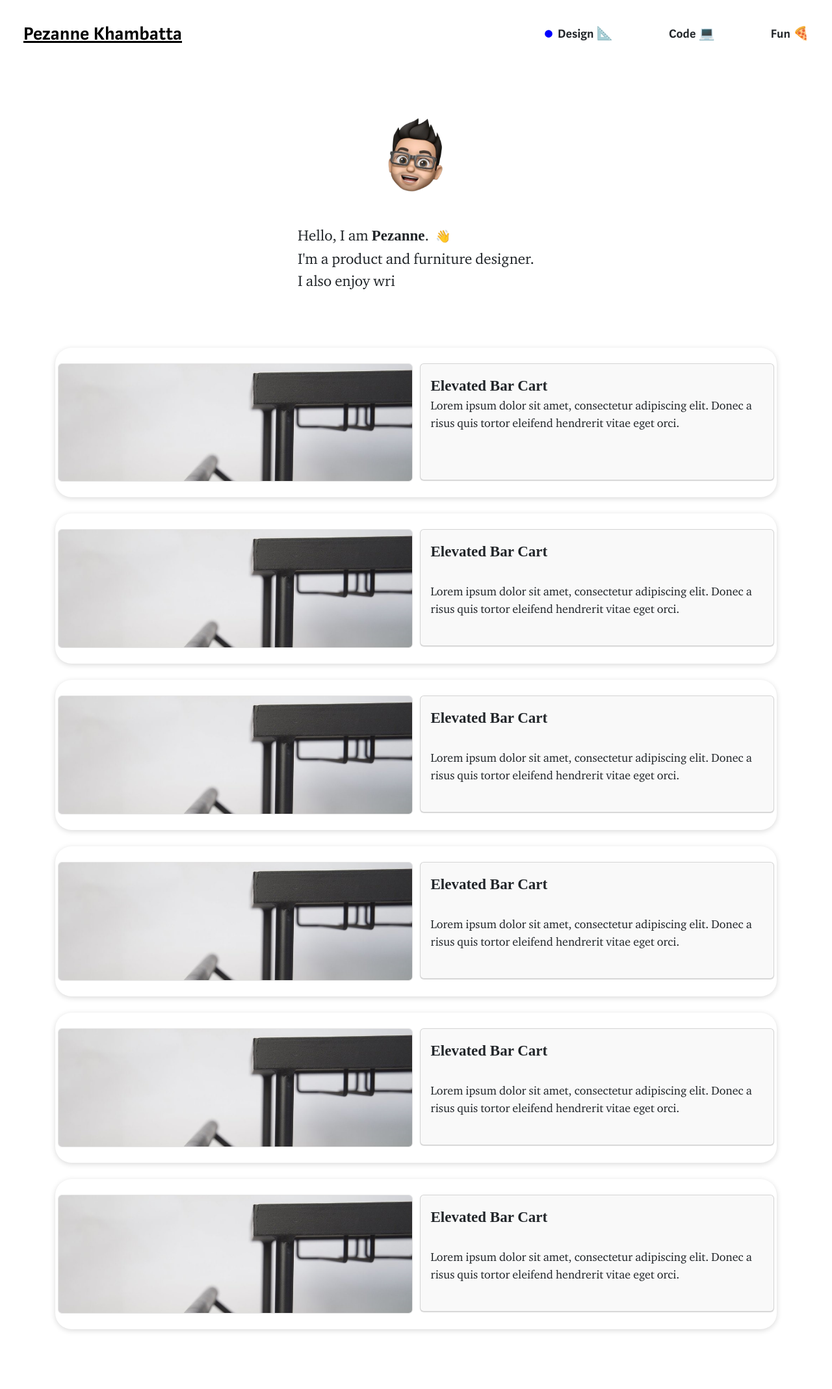
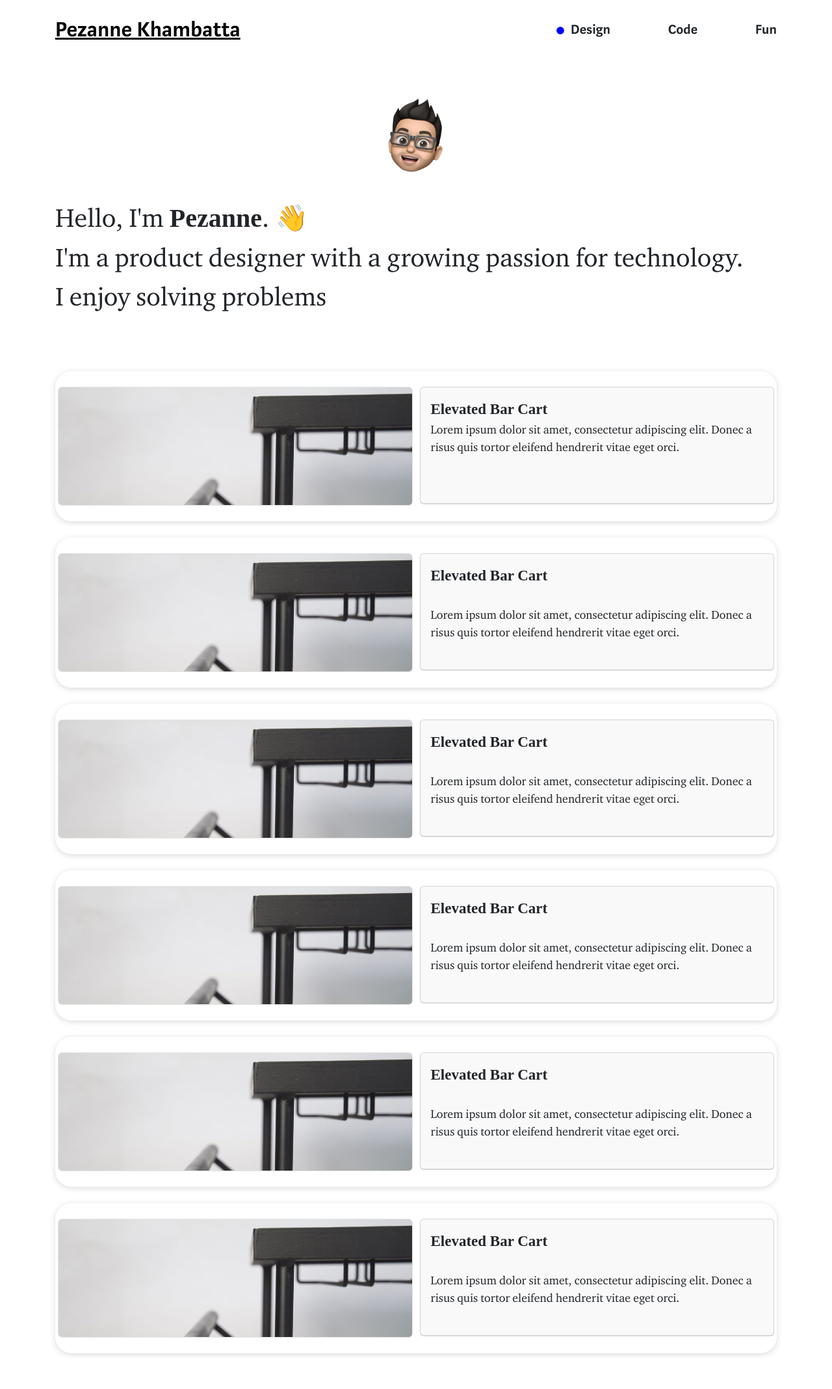
Before and after one commit to pkhambat1/DesignWebsite, a PHP site: page / in a window 1280 px wide. Shown: the whole page at 65% size. Before the commit the page ends 2049 px from the top, so only its background shows below. Run offline with PHP 8.4, Linux system fonts and the light colour scheme; some libraries are stand-ins or nearby versions; some web fonts are replaced.

Commit message:
box shadows improved. Intro text large. navbar text padding, fontsize changed

```diff
--- a/css/site.css
+++ b/css/site.css
@@ -187,12 +187,6 @@ body {
     margin-bottom: 20px;
 }
 
-.emoji {
-    font-size: 19px;
-    margin-bottom: 20px;
-    padding-left: 10px;
-}
-
 p, p:hover {
   font-family: medium-content-serif-font;
   text-decoration: none;
@@ -209,6 +203,15 @@ span {
   font-family: medium-content-serif-font;
 }
 
+.intro span {
+  font-size: 40px;
+}
+
+span.emoji {
+  font-size: 40px;
+  margin-bottom: 20px;
+  padding-left: 10px;
+}
 
 .portfolio-block {
   padding-bottom: 30px;
@@ -295,8 +298,8 @@ span {
   background-size: cover;
   background-repeat: no-repeat;
   margin: auto;
-  margin-bottom: 30px;
-  margin-top: 50px;
+  margin-bottom: 20px;
+  margin-top: 20px;
 }
 
 .page-footer {
@@ -313,7 +316,7 @@ span {
 }
 
 #logo {
-  font-size: 30px;
+  font-size: 35px;
   font-weight: 600;
   color: rgba(0,0,0,1);
   /*padding-top: 10px;*/
@@ -331,7 +334,7 @@ span {
   transition: .2s ease-in;
   /*background: #20D188;*/
   background: white;
-  padding: 20px 5px;
+  padding: 10px 5px;
 }
 
 .navbar-light .navbar-brand, .navbar-light .navbar-nav .nav-link, .navbar-light .navbar-nav .nav-link.active {
@@ -345,8 +348,10 @@ span {
 
 .nav-link {
   font-weight: 700;
-  font-size: 20px;
+  font-size: 22px;
   padding-top: 10px;
+  padding-left: 0;
+  padding-right: 0;
 }
 
 /*.nav-link:hover {
@@ -380,18 +385,15 @@ span {
 
 .rect {
   background-color: white; /* offwhite */
-  box-shadow: 0 2px 8px rgba(0,0,0,.15);
+  box-shadow: 0px 2px 10px 0px rgba(0,0,0,.15);
   border-radius: 25px;
   padding: 1.5rem 0 .25rem 0;
   margin-bottom: 25px;
   transition: .4s;
 }
   .rect:hover {
-
-      -webkit-transform: scale(1.002);
-      transform: scale(1.002);
-
-      box-shadow: 0px 2px 12px rgba(0,0,0,.15)
+    margin-bottom: 30px;
+    box-shadow: 0px 4px 18px 5px rgba(0,0,0,.15);
   }
 
 #owl-demo .item img{
@@ -520,7 +522,3 @@ button:focus {
 div.col-12 {
   transition: .4s;
 }
-
-/*.scale-on-hover:hover {
-  transform: scale(1.05);
-}*/
--- a/index.html
+++ b/index.html
@@ -37,59 +37,55 @@
 
 <body>
 	<main class="page landing-page">
-		<!-- <section class=" justify-content-xl-start block-intro border-bottom"> -->
 		<div class="portfolio-block">
 			<header>
 				<nav class="navbar navbar-light navbar-expand-lg fixed-top portfolio-navbar">
-						<div class="container-fluid">
+					<!-- <div class="container-fluid"> -->
+					<div class="container">
 						<a class="nav-link logo" id="logo" href="index.html"><u>Pezanne Khambatta</u></a>
-							<!-- <button data-toggle="collapse" class="navbar-toggler" data-target="#navbarNav">
-								<span class="sr-only">Toggle navigation</span>
-								<i class="fas fa-bars" id="hamburger"></i>
-							</button> -->
 						<button data-toggle="collapse" class="navbar-toggler" data-target="#navbarNav"><span class="sr-only">Toggle navigation</span><i class="fas fa-bars" id="hamburger"></i></button>
 						<div class="collapse navbar-collapse" id="navbarNav">
 							<ul class="nav navbar-nav ml-auto">
 								<li class="nav-item item" role="presentation">
 									<a class="nav-link" href="index.html">
 										<i class="fas fa-circle"></i>
-											Design 📐
+										Design
+										<!-- 📐 -->
 									</a>
 								</li>
 								<li class="nav-item item" role="presentation">
 									<a class="nav-link" href="code.html">
 										<i class="fas fa-circle" style="opacity: 0"></i>
-											Code 💻
+										Code
+										<!-- 💻 -->
 									</a>
 								</li>
 								<li class="nav-item item pr-0" role="presentation">
-										<a class="nav-link" href="fun.html">
+									<a class="nav-link pr-0" href="fun.html">
 										<i class="fas fa-circle" style="opacity: 0"></i>
-											Fun 🍕
+										Fun
+										<!-- 🍕 -->
 									</a>
 								</li>
-									<!-- <li id="magic-line"></li> -->
 							</ul>
 						</div>
 					</div>
 				</nav>
 			</header>
 		</div>
-			<!-- </section> -->
 	</main>
 
 	<div class="container-fluid">
 		<div class="avatar" style="background-image:url('img/pezanne-memoji.png');"></div>
+	</div>
+	<div class="container">
 		<div class="about-me">
 			<div class="row justify-content-center">
-					<div class="col-auto text-left">
-						<span> Hello, I am <strong>Pezanne</strong>.</span><span class="emoji">👋</span><br />
-						<span> I&#39;m a product and furniture designer.</span><br />
-						<span> I also enjoy <span id="typing"></span>
-						<!-- <a href="" class="typewrite" data-period="500" data-type='[ " to code 💻.", "photography 📷.", "mathematics ➕.", "writing 📜.", "UX design."]'>
-							<span class="wrap"></span>
-						</a> -->
-				<!-- 		<h5><a href class="typewrite" data-period="2000" data-type="[ &quot;I also like to code.&quot; ]"><span class="wrap"></span></a></h5>  -->
+				<div class="col-12 text-left intro">
+					<span> Hello, I&#39;m <strong>Pezanne</strong>.</span><span class="emoji">👋</span><br />
+					<span> I&#39;m a product designer with a growing passion for technology.</span><br />
+					<span> I enjoy solving problems<span id="typing"></span>
+
 				</div>
 
 			</div>
--- a/js/index.js
+++ b/js/index.js
@@ -17,7 +17,7 @@ var scrollCarousel = () => {
 
 function typing(){
     $("#typing").typed({
-        strings: ["", "", "", "", " coding . . . ", "", " drawing . . .", "", "writing . . .", "", " photography . . .", "", " math . . .", "", " cars . . .", "", " Apple keynotes . . .", "", " coding . . ."],
+        strings: ["", "", "", "", " with research . . .", "", " with design . . .", "", " with programming . . . ", " . . ."],
         typeSpeed: 0
     });
 };
@@ -141,8 +141,9 @@ var slideCarousel = () => {
                 $(this).find('.owl-dots').css({ "opacity": "" });
             });
 
-            // revert rect hover to expand
-            $(this).closest('.rect:hover').css({ "transform": "" });
+            // Hover has previous effect
+            $(this).closest('.rect:hover').css({"margin-bottom" : ""});
+            $(this).closest('.rect:hover').css({"box-shadow" : ""});
 
         } else {
             // Expand right arrow control
@@ -162,7 +163,10 @@ var slideCarousel = () => {
                 $(this).find('.arrowbox').css({ "opacity": "" });
                 $(this).find('.owl-dots').css({ "opacity": "" });
             });
-            $(this).closest('.rect:hover').css("transform", "scale(1)");
+            // Hover has 0 effect
+            $(this).closest('.rect:hover').css("margin-bottom", "25px");
+            $(this).closest('.rect:hover').css("box-shadow", "0px 2px 7px 2px rgba(0,0,0,.15)");
+
         }
     });
 };
```
Lines whose indentation alone changed are shown as unchanged.
